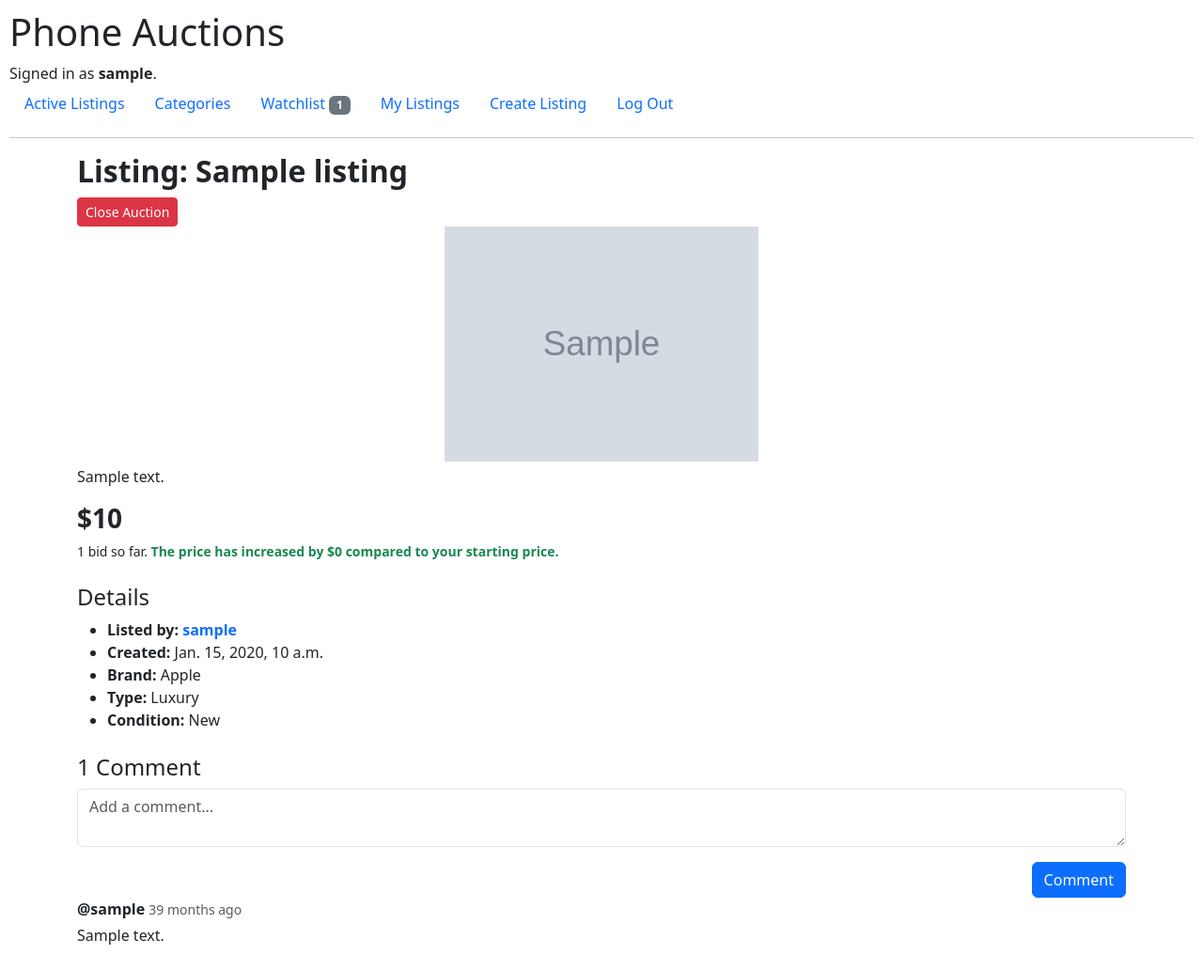
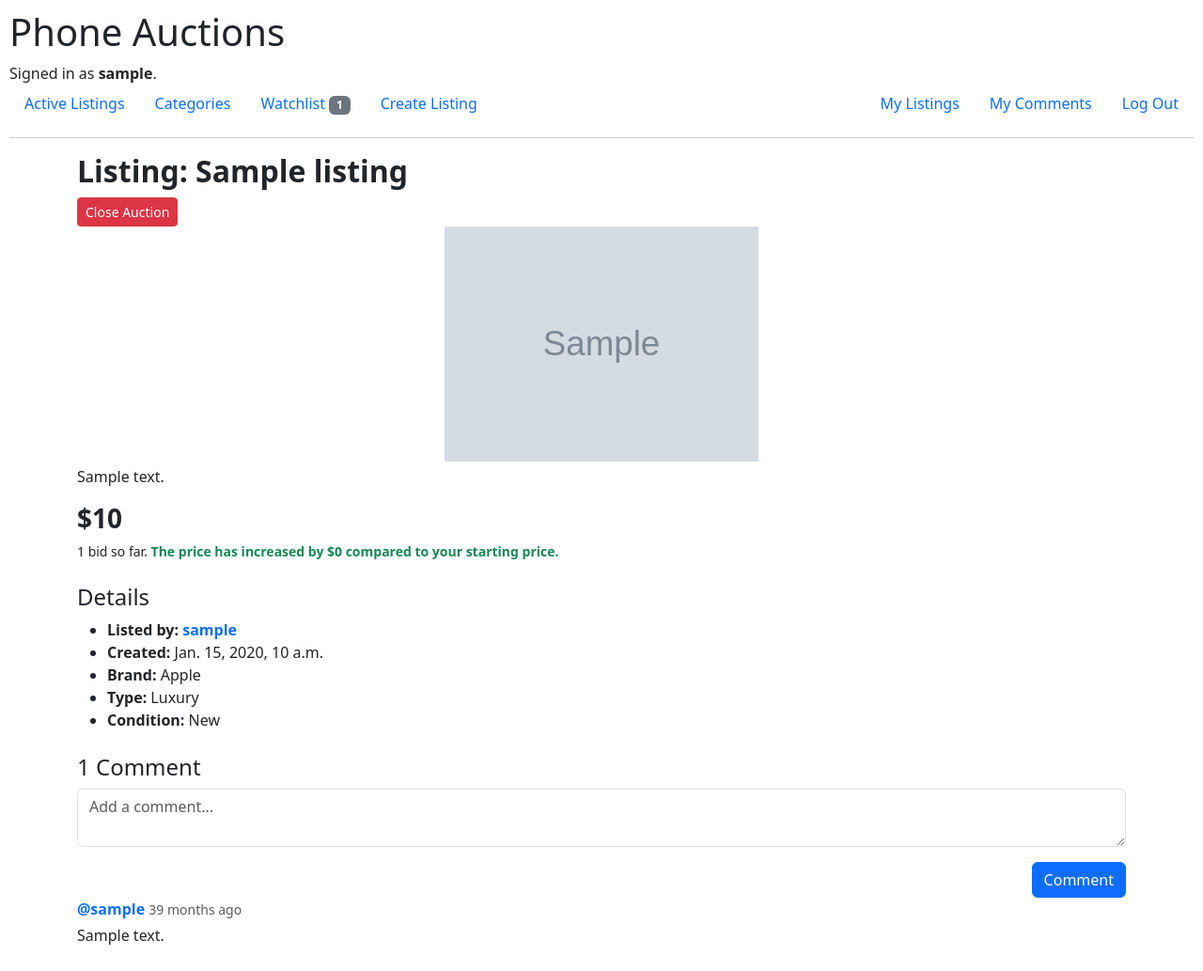
Before and after one commit to RCalvin2005/CS50Web-Commerce, a Django app: page /listing/1 in a window 1280 px wide. Shown: the whole page at 94% size. Run offline with Django 4.2, Linux system fonts and the light colour scheme; a user stored in the database is signed in; tables that the repository leaves empty hold one stand-in row (values such as "Sample post"); grey boxes marked "Sample" are stand-in pictures; some libraries are stand-ins or nearby versions.

Commit message:
Added page to view any user's comments

```diff
--- a/auctions/templates/auctions/add_listing.html
+++ b/auctions/templates/auctions/add_listing.html
@@ -1,6 +1,10 @@
 {% extends "auctions/layout.html" %}
 
 {% load crispy_forms_tags %}
+
+{% block title %}
+    Create Listing
+{% endblock %}
 
 {% block body %}
 
--- a/auctions/templates/auctions/layout.html
+++ b/auctions/templates/auctions/layout.html
@@ -39,10 +39,13 @@
                     </a>
                 </li>
                 <li class="nav-item">
+                    <a class="nav-link" href="{% url 'add_listing' %}">Create Listing</a>
+                </li>
+                <li class="nav-item ms-auto">
                     <a class="nav-link" href="{% url 'user_listings' user.username %}">My Listings</a>
                 </li>
                 <li class="nav-item">
-                    <a class="nav-link" href="{% url 'add_listing' %}">Create Listing</a>
+                    <a class="nav-link" href="{% url 'user_comments' user.username %}">My Comments</a>
                 </li>
                 <li class="nav-item">
                     <a class="nav-link" href="{% url 'logout' %}">Log Out</a>
--- a/auctions/templates/auctions/listing_page.html
+++ b/auctions/templates/auctions/listing_page.html
@@ -2,6 +2,10 @@
 
 {% load crispy_forms_tags %}
 {% load custom_filters %}
+
+{% block title %}
+    Listing: {{ listing.title }}
+{% endblock %}
 
 {% block body %}
     <div class="container">
@@ -120,7 +124,10 @@
 
         {% get_comments listing as comments %}
         {% for comment in comments %}
-            <p class="mb-1"><b>@{{ comment.author }}</b>   <span class="small text-muted">{{ comment.date | time_ago }}</span></p>
+            <p class="mb-1">
+                <a href="{% url 'user_comments' comment.author.username %}" class="fw-bold link-underline link-underline-opacity-0 link-underline-opacity-100-hover">@{{ comment.author }}</a>
+                <span class="small text-muted">{{ comment.date | time_ago }}</span>
+            </p>
             <p>{{ comment.message }}</p>
         {% endfor %}
     </div>
--- a/auctions/templates/auctions/login.html
+++ b/auctions/templates/auctions/login.html
@@ -1,4 +1,8 @@
 {% extends "auctions/layout.html" %}
+
+{% block title %}
+    Login
+{% endblock %}
 
 {% block body %}
     <div class="container">
--- a/auctions/templates/auctions/register.html
+++ b/auctions/templates/auctions/register.html
@@ -1,4 +1,8 @@
 {% extends "auctions/layout.html" %}
+
+{% block title %}
+    Register
+{% endblock %}
 
 {% block body %}
     <div class="container">
--- a/auctions/templatetags/custom_filters.py
+++ b/auctions/templatetags/custom_filters.py
@@ -71,7 +71,7 @@ def is_watching(user, listing):
 @register.simple_tag
 def get_comments(listing):
     """ Returns a list of comments for given listing """
-    return listing.comments.all().order_by("-date")
+    return listing.comments.all()
 
 
 @register.simple_tag
--- a/auctions/urls.py
+++ b/auctions/urls.py
@@ -16,5 +16,6 @@ urlpatterns = [
     path("listing/<int:listing_id>/watchlist/remove", views.watchlist_remove, name="watchlist_remove"),
     path("user/<str:username>/listings", views.user_listings, name="user_listings"),
     path("user/<str:username>/watchlist", views.watchlist, name="watchlist"),
+    path("user/<str:username>/comments", views.user_comments, name="user_comments"),
     path("categories", views.categories, name="categories")
 ]
--- a/auctions/views.py
+++ b/auctions/views.py
@@ -149,6 +149,17 @@ def user_listings(request, username):
     })
 
 
+def user_comments(request, username):
+    """ Displays all comments posted by a specified user """
+
+    author = User.objects.get(username=username)
+
+    return render(request, "auctions/user_comments.html", {
+        "username": username,
+        "comments": Comment.objects.filter(author=author).order_by("-date"),
+    })
+
+
 @login_required
 def watchlist(request, username):
     """ Displays all listings in user's own watchlist """
```
Also changed, not shown: auctions/templates/auctions/user_comments.html (added, +22 -0 lines).
